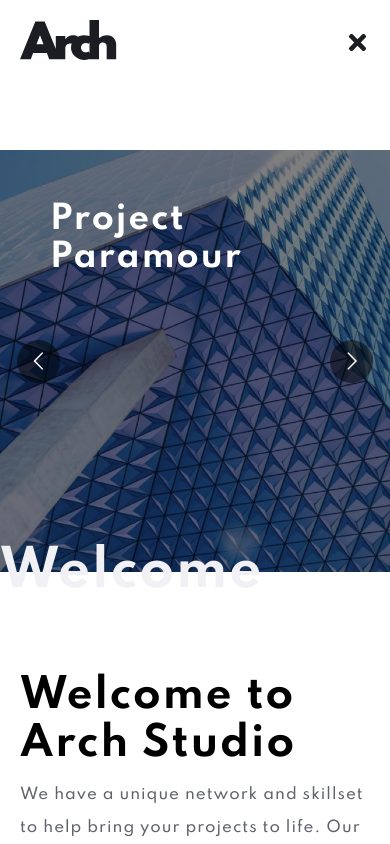
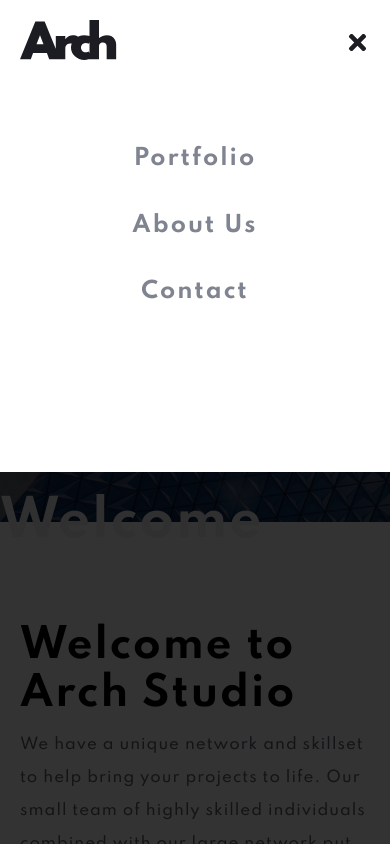
Before and after one commit to habibdev96/FEM-arch-studio-multi-page-website, a Next.js app: page / in a window 390 px wide. Both pictures are taken after a click on the button 357 px from the left and 42 px from the top of the page. Shown: the top 844 px of the page. Built offline with nearby package versions, Linux system fonts and the light colour scheme.

Commit message:
add mobile menu

```diff
--- a/src/components/home/HomeCarousel.tsx
+++ b/src/components/home/HomeCarousel.tsx
@@ -7,7 +7,7 @@ import { useGlobalState } from '../../context';
 
 const Container = styled.div`
   ${maxWidthLg}
-  padding-top: 15rem;
+  padding-top: 10rem;
 `;
 
 const HomeCarousel = (): JSX.Element => {
--- a/src/components/shared/Footer.tsx
+++ b/src/components/shared/Footer.tsx
@@ -66,7 +66,7 @@ const Footer = (): JSX.Element => {
             {links.map((link) => (
               <li key={link.id}>
                 <Link href={link.path} passHref>
-                  <StyledLink>{link.text}</StyledLink>
+                  <StyledLink mobile={false}>{link.text}</StyledLink>
                 </Link>
               </li>
             ))}
--- /dev/null
+++ b/src/components/shared/MobileMenu.tsx
@@ -0,0 +1,86 @@
+import styled from 'styled-components';
+import StyledLink from '../styledElements/Link.styled';
+import { useGlobalState } from '../../context';
+
+const Overlay = styled.div`
+  position: fixed;
+  z-index: 1500;
+  top: 0;
+  left: 0;
+  right: 0;
+  bottom: 0;
+  background-color: rgba(0, 0, 0, 0.8);
+
+  @media (min-width: 800px) {
+    display: none;
+  }
+`;
+
+const StyledMobileMenu = styled.div`
+  position: fixed;
+  top: 0;
+  left: 0;
+  right: 0;
+  width: 100vw;
+  height: auto;
+  z-index: 2000;
+  background-color: var(--white);
+
+  @media (min-width: 800px) {
+    display: none;
+  }
+
+  .menu-content {
+    z-index: 2000;
+    display: flex;
+    align-items: center;
+    justify-content: center;
+    flex-direction: column;
+    min-height: 50vh;
+    padding: 2rem;
+    margin-top: 5rem;
+  }
+
+  .menu-links {
+    display: flex;
+    flex-direction: column;
+    width: 100%;
+    gap: 4rem;
+    text-align: center;
+    padding-bottom: 2rem;
+    margin-bottom: 5rem;
+    border-bottom: 0.1rem solid var(--lightGray);
+  }
+`;
+
+const MobileMenu = () => {
+  const { isMobileMenuOpen, links, handleMobileMenuClose } = useGlobalState();
+
+  if (isMobileMenuOpen) {
+    return (
+      <Overlay>
+        <StyledMobileMenu>
+          <div className='menu-content'>
+            <ul className='menu-links'>
+              {links.map((link) => (
+                <li key={link.id}>
+                  <StyledLink
+                    mobile={true}
+                    href={link.path}
+                    onClick={handleMobileMenuClose}
+                  >
+                    {link.text}
+                  </StyledLink>
+                </li>
+              ))}
+            </ul>
+          </div>
+        </StyledMobileMenu>
+      </Overlay>
+    );
+  } else {
+    return null;
+  }
+};
+
+export default MobileMenu;
--- a/src/components/shared/Navbar.tsx
+++ b/src/components/shared/Navbar.tsx
@@ -39,14 +39,14 @@ const Container = styled.div`
 `;
 
 const Navbar = (): JSX.Element => {
-  const { links } = useGlobalState();
+  const { links, handleMobileMenuClose } = useGlobalState();
 
   return (
     <StyledNav>
       <Container>
         <div className='left'>
           <Link href='/'>
-            <div className='logo'>
+            <div className='logo' onClick={handleMobileMenuClose}>
               <Image src={logo} alt='arch logo' />
             </div>
           </Link>
@@ -54,7 +54,7 @@ const Navbar = (): JSX.Element => {
             {links.map((link) => (
               <li key={link.id}>
                 <Link href={link.path} passHref>
-                  <StyledLink>{link.text}</StyledLink>
+                  <StyledLink mobile={false}>{link.text}</StyledLink>
                 </Link>
               </li>
             ))}
--- a/src/components/shared/SectionHero.tsx
+++ b/src/components/shared/SectionHero.tsx
@@ -9,7 +9,7 @@ import { media } from '../../abstracts/Responsive';
 
 const StyledHeader = styled.header`
   position: relative;
-  padding-top: 15rem;
+  padding-top: 10rem;
 
   .banner {
     position: absolute;
--- a/src/components/styledElements/Link.styled.ts
+++ b/src/components/styledElements/Link.styled.ts
@@ -1,9 +1,9 @@
 import styled from 'styled-components';
 import { headingStyles } from '../../abstracts/Mixins';
 
-const StyledLink = styled.a`
+const StyledLink = styled.a<{ mobile: boolean }>`
   ${headingStyles}
-  font-size: 1.5rem;
+  font-size: ${({ mobile }) => (mobile ? '2.2rem' : '1.5rem')};
   cursor: pointer;
   color: var(--mediumGrey);
   transition: var(--mainTransition);
--- a/src/context.tsx
+++ b/src/context.tsx
@@ -29,6 +29,8 @@ const useValue = () => {
   } = useForm();
   const onSubmit = (): void => console.log('hello world');
 
+  const handleMobileMenuClose = (): void => setIsMobileMenuOpen(false);
+
   return {
     links,
     setLinks,
@@ -44,6 +46,7 @@ const useValue = () => {
     onSubmit,
     isMobileMenuOpen,
     setIsMobileMenuOpen,
+    handleMobileMenuClose,
   };
 };
 
--- a/src/pages/_app.tsx
+++ b/src/pages/_app.tsx
@@ -2,6 +2,7 @@ import type { AppProps } from 'next/app';
 import Globals from '../abstracts/Globals';
 import { GlobalStateProvider } from '../context';
 import Navbar from '../components/shared/Navbar';
+import MobileMenu from '../components/shared/MobileMenu';
 import Footer from '../components/shared/Footer';
 import Tag from '../components/shared/Tag';
 
@@ -11,6 +12,7 @@ const App = ({ Component, pageProps }: AppProps) => {
       <GlobalStateProvider>
         <Globals />
         <Navbar />
+        <MobileMenu />
         <Component {...pageProps} />
         <Footer />
         <Tag />
```
